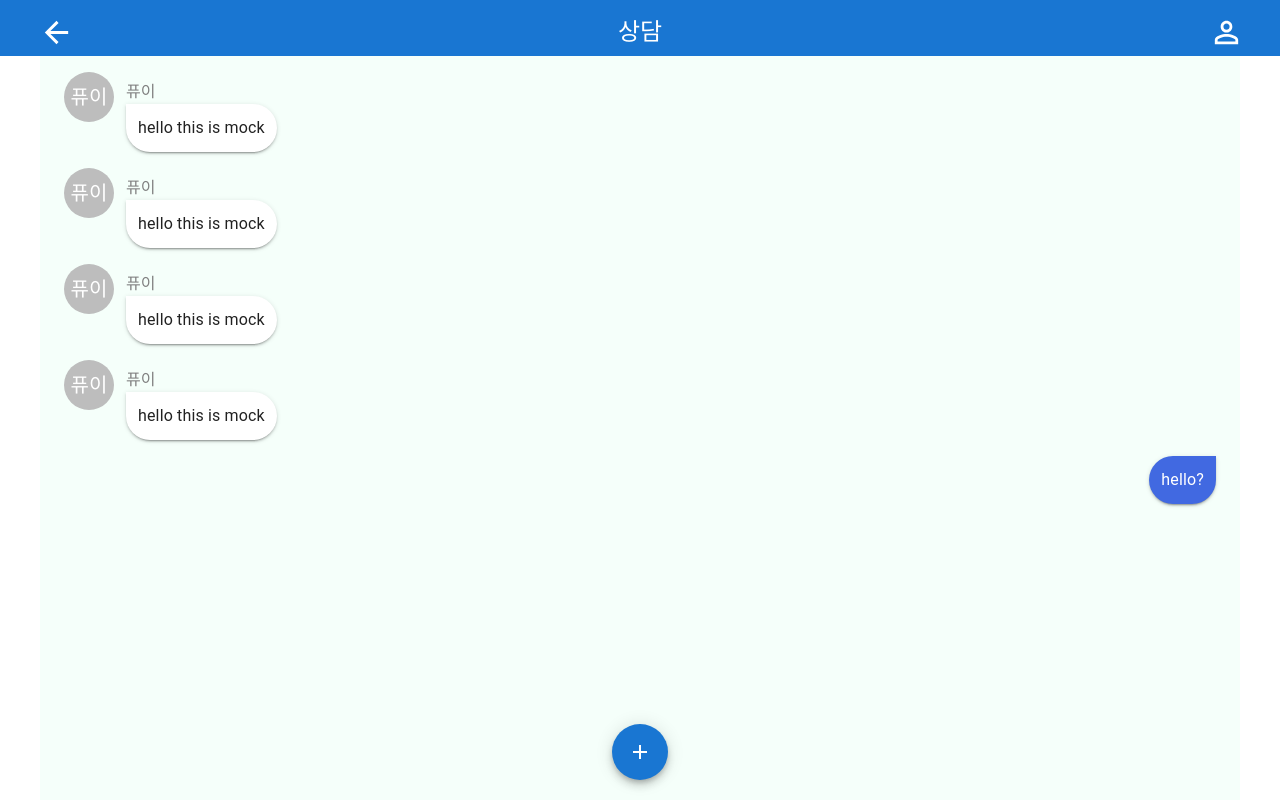
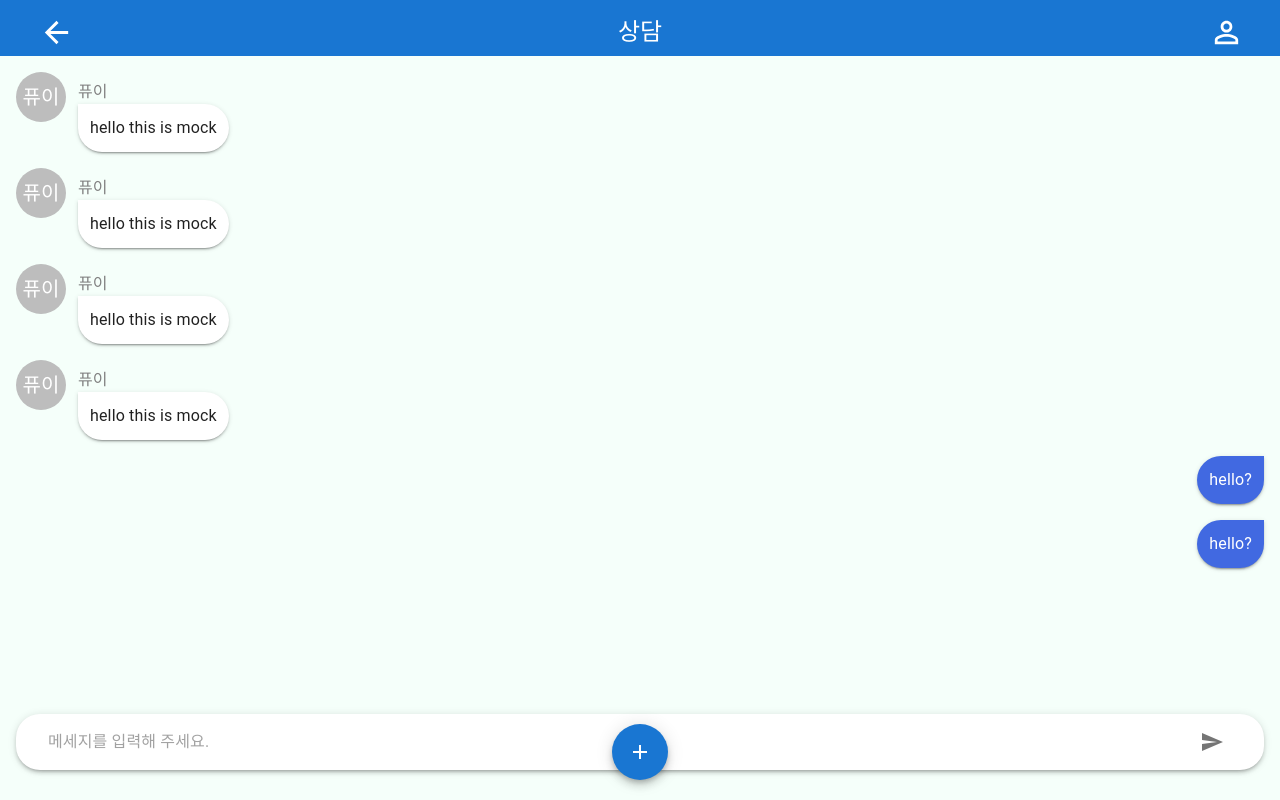
Before and after one commit to PUE-AI-ChatBot/PUE-FE, a Next.js app in the folder front-end/: page /chat in a window 1280 px wide. Built offline with nearby package versions, Linux system fonts and the light colour scheme.

Commit message:
feat: Chat Input UI 제작
- 제어 컴포넌트로 Input Form 작성
- Submit 시 Chat Message 추가

```diff
--- a/front-end/application/chat/ChatService.ts
+++ b/front-end/application/chat/ChatService.ts
@@ -53,7 +53,7 @@ class ChatService {
 
     getMessageLog() {
         const ret = Array(4).fill(null).map(() => MOCK_MESSAGE)
-        return ret.concat(MOCK_SEND_MESSAGE)
+        return ret.concat(MOCK_SEND_MESSAGE, MOCK_SEND_MESSAGE)
     }
 }
 
--- a/front-end/components/chat/index.tsx
+++ b/front-end/components/chat/index.tsx
@@ -1,7 +1,7 @@
-import React, {useEffect, useState} from 'react'
+import React, {useCallback, useEffect, useState} from 'react'
 import {chatService, MessageRes} from "../../application/chat/ChatService"
 import {MessageLeft, MessageRight} from "./Message"
-import {Box} from "@mui/material"
+import ChatInput from "../input/ChatInput"
 
 type IChat = {};
 const ChatContainer = ({}: IChat) => {
@@ -10,20 +10,46 @@ const ChatContainer = ({}: IChat) => {
 
     const [messages, setMessages] = useState<MessageRes[]>([])
 
+    const handleSendMessage = useCallback(
+        (message: string) => {
+            /**
+             * @todo
+             *   create Message Domain
+             */
+            const param: MessageRes = {
+                text: message,
+                user: {name: "sohee", photo: ""}
+            }
+            addMessage(param)
+
+            /**
+             * @todo
+             *   send Message Domain to ChatService
+             */
+            chatService.sendMessage()
+        },
+        [],
+    )
+
     useEffect(() => {
         chatService.addListener(addMessage)
         setMessages(chatService.getMessageLog())
         return () => chatService.clear()
     }, [])
 
+    /**
+     * @desc
+     *   index key 는 권장하지 않지만,
+     *   element 순서가 바뀌진 않으므로 사용한다.
+     */
     return (
-        <Box >
+        <>
             {messages.map((message, idx) =>
                 message.user.name === "PUE"
                     ? <MessageLeft key={idx} {...message} />
                     : <MessageRight key={idx} {...message}/>)}
-            {/* input Component */}
-        </Box>
+            <ChatInput handler={handleSendMessage}/>
+        </>
     )
 }
 
--- /dev/null
+++ b/front-end/components/input/ChatInput.tsx
@@ -0,0 +1,50 @@
+import React, {useState} from 'react'
+import {Box, IconButton, InputBase, Paper} from "@mui/material"
+import {Send} from "@mui/icons-material"
+
+type IInput = { handler: (m: string) => void };
+
+const ChatInput = ({handler}: IInput) => {
+    /**
+     * @desc
+     *  Controlled Component
+     */
+    const [text, setText] = useState('')
+    const onSubmit = (e: React.FormEvent) => {
+            e.preventDefault()
+            if(text === '') return
+
+            handler(text)
+            setText('')
+        }
+
+    /**
+     * @todo
+     *   position, width 스타일 조정 필요
+     *   다른 컴포넌트에서 재사용 불가
+     */
+    return (
+        <Paper component={'form'} onSubmit={onSubmit} elevation={3} sx={{
+            py: 1,
+            px: 4,
+            borderRadius: 6,
+            display: 'flex',
+            justifyContent: 'space-between',
+            alignItems: 'center',
+            position: 'fixed',
+            width: 'calc(100% - 32px)',
+            bottom: 30,
+
+        }}>
+            <Box width={'85%'}>
+                <InputBase value={text} onChange={(e) => setText(e.target.value)} fullWidth
+                           placeholder={"메세지를 입력해 주세요."}/>
+            </Box>
+            <IconButton type={"submit"}>
+                <Send/>
+            </IconButton>
+        </Paper>
+    )
+}
+
+export default ChatInput
--- a/front-end/pages/chat/index.tsx
+++ b/front-end/pages/chat/index.tsx
@@ -1,6 +1,7 @@
 import type {NextPage} from "next"
 import ChatContainer from "../../components/chat"
-import {Container} from "@mui/material"
+import {Box} from "@mui/material"
+import {useLayoutEffect} from "react"
 
 export interface IChat {
     isUser: boolean;
@@ -16,15 +17,20 @@ export interface IChat {
  *   말풍선, 선택지, 입력 UI, layout - application
  *   채팅 메세지 전달 - domain
  *   socket 통신 담당 - infra
- *
- *
  */
 
 const Chat: NextPage = () => {
+    useLayoutEffect(() => {
+        document.body.style.backgroundColor = 'mintcream'
+        return () => {
+            document.body.style.backgroundColor = 'white'
+        }
+    }, [])
+
     return (
-        <Container sx={{height: '93vh', bgcolor:'mintcream'}}>
+        <Box sx={{height: '93vh', px: 2}}>
             <ChatContainer/>
-        </Container>
+        </Box>
     )
 }
 
```
